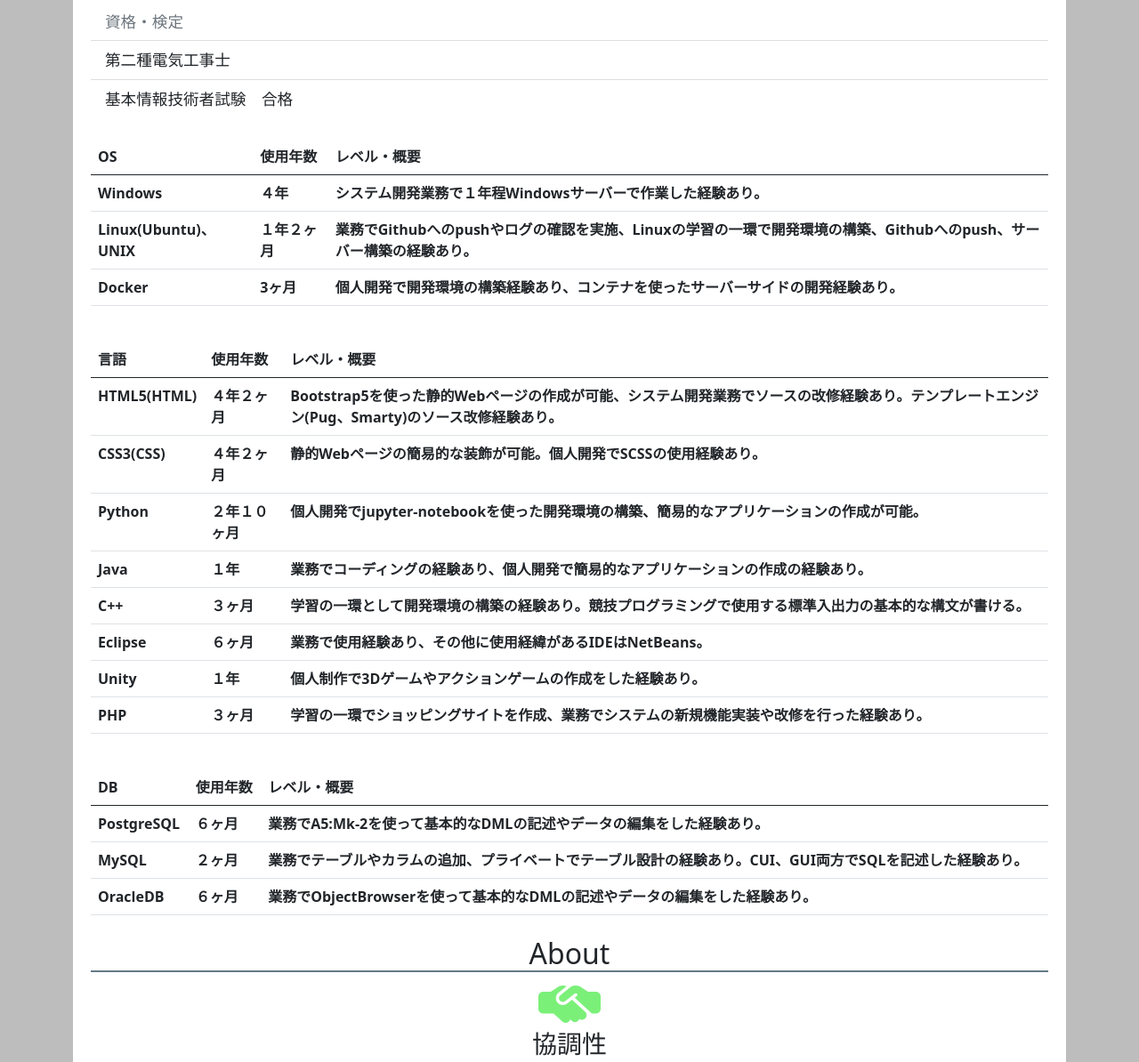
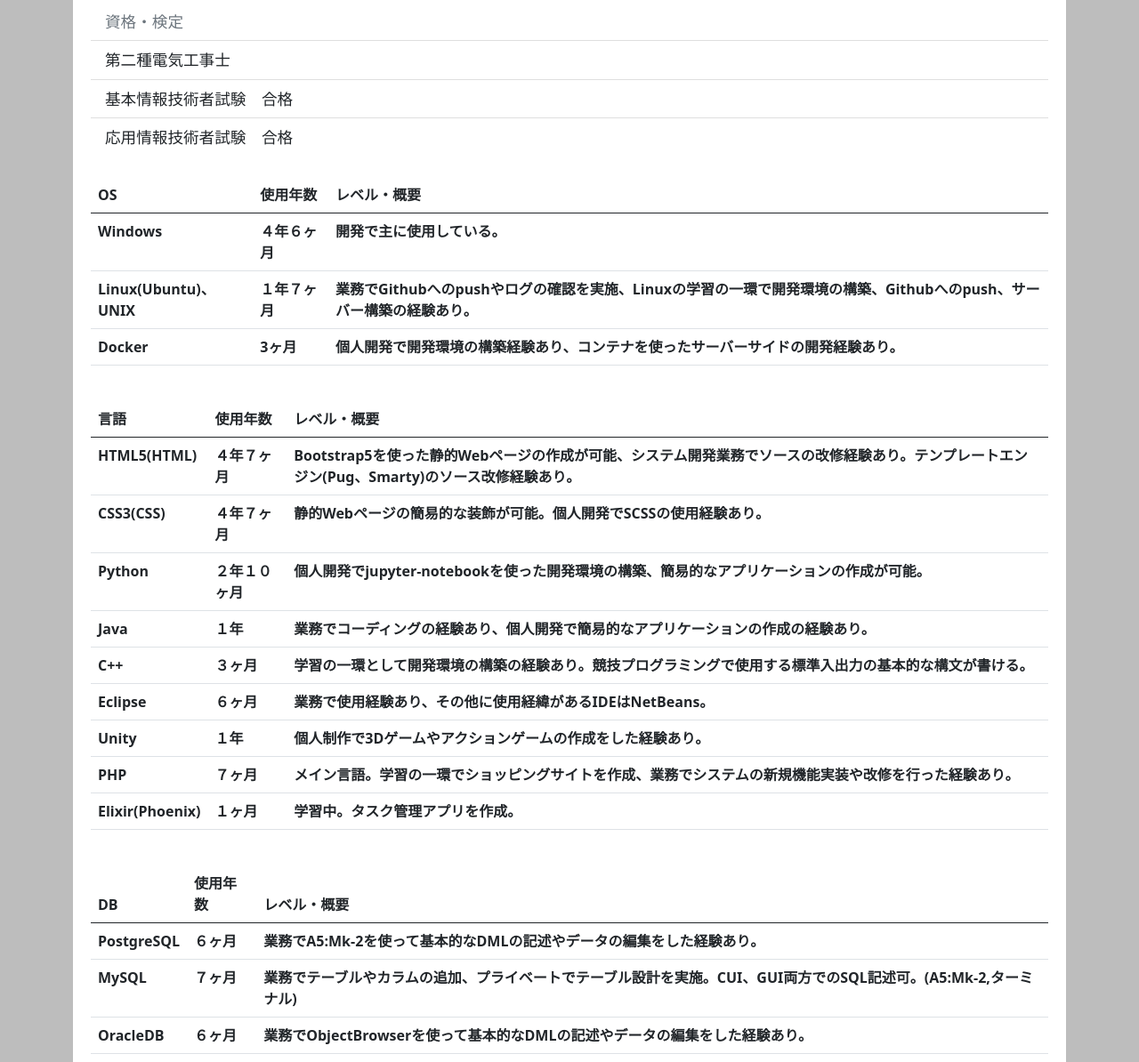
Before and after one commit to Err0r-SOZGGway/Portfolio, a website with bundled scripts: page index.html in a window 1280 px wide. Shown: the part 754-1948 px from the top of the page at 89% size. Built offline with nearby package versions, Linux system fonts and the light colour scheme.

Commit message:
文面を更新

```diff
--- a/index.html
+++ b/index.html
@@ -80,7 +80,7 @@
       <section>
         <div class="profileStyle">
           <h2 class="title" id="Profile">Profile</h2>
-          <p>年齢：２４</p>
+          <p>年齢：２５</p>
           <p id="birthTime"></p>
           <script src="js/birthDay.js"></script>
           <p>性別：男</p>
@@ -89,7 +89,7 @@
           <p>情報系の大学に入学後、プログラミングの学習を開始。<br>
             金銭的事情で大学中退後、某自動車メーカーの工場で就業しながらN予備校やPaizaなどを利用してプログラミングの学習と基本情報技術者試験の勉強を行い、IT業界に転職。<br>
             SESで約1年システム開発業務に従事したが、自社開発に勤めてみたい興味から退職。<br>
-            現在は自社開発企業にて勤務。</p>
+            現在は美容業界向けサービスの開発に従事。</p>
         </div>
 
         <div>
@@ -99,6 +99,7 @@
               <li class="list-group-item disabled" aria-disabled="true">資格・検定</li>
               <li class="list-group-item">第二種電気工事士</li>
               <li class="list-group-item">基本情報技術者試験　合格</li>
+              <li class="list-group-item">応用情報技術者試験　合格</li>
             </ul>
           </div>
 
@@ -116,12 +117,12 @@
               <tbody>
                 <tr>
                   <th>Windows</th>
-                  <th>４年</th>
-                  <th>システム開発業務で１年程Windowsサーバーで作業した経験あり。</th>
+                  <th>４年６ヶ月</th>
+                  <th>開発で主に使用している。</th>
                 </tr>
                 <tr>
                   <th>Linux(Ubuntu)、UNIX</th>
-                  <th>１年２ヶ月</th>
+                  <th>１年７ヶ月</th>
                   <th>業務でGithubへのpushやログの確認を実施、Linuxの学習の一環で開発環境の構築、Githubへのpush、サーバー構築の経験あり。</th>
                 </tr>
                 <tr>
@@ -147,12 +148,12 @@
               <tbody>
                 <tr>
                   <th>HTML5(HTML)</th>
-                  <th>４年２ヶ月</th>
+                  <th>４年７ヶ月</th>
                   <th>Bootstrap5を使った静的Webページの作成が可能、システム開発業務でソースの改修経験あり。テンプレートエンジン(Pug、Smarty)のソース改修経験あり。</th>
                 </tr>
                 <tr>
                   <th>CSS3(CSS)</th>
-                  <th>４年２ヶ月</th>
+                  <th>４年７ヶ月</th>
                   <th>静的Webページの簡易的な装飾が可能。個人開発でSCSSの使用経験あり。</th>
                 </tr>
                 <tr>
@@ -182,8 +183,13 @@
                 </tr>
                 <tr>
                   <th>PHP</th>
-                  <th>３ヶ月</th>
-                  <th>学習の一環でショッピングサイトを作成、業務でシステムの新規機能実装や改修を行った経験あり。</th>
+                  <th>７ヶ月</th>
+                  <th>メイン言語。学習の一環でショッピングサイトを作成、業務でシステムの新規機能実装や改修を行った経験あり。</th>
+                </tr>
+                <tr>
+                  <th>Elixir(Phoenix)</th>
+                  <th>１ヶ月</th>
+                  <th>学習中。タスク管理アプリを作成。</th>
                 </tr>
               </tbody>
             </table>
@@ -208,8 +214,8 @@
                 </tr>
                 <tr>
                   <th>MySQL</th>
-                  <th>２ヶ月</th>
-                  <th>業務でテーブルやカラムの追加、プライベートでテーブル設計の経験あり。CUI、GUI両方でSQLを記述した経験あり。</th>
+                  <th>７ヶ月</th>
+                  <th>業務でテーブルやカラムの追加、プライベートでテーブル設計を実施。CUI、GUI両方でのSQL記述可。(A5:Mk-2,ターミナル)</th>
                 </tr>
                 <tr>
                   <th>OracleDB</th>
@@ -263,15 +269,15 @@
               <ul class="projectContent">
                 <li>使用言語・FW・DBなど</li>
                   <p>PHP7,Smarty,jQuery,MySQL</p>
-                  <p>Git(TortoiseGit),SVN(TortoiseSVN)</p>
-                  <p>nginx</p>
-                  <p>AWS(Lightsail)</p>
+                  <p>Git(TortoiseGit)</p>
+                  <p>nginx,apache</p>
+                  <p>AWS(EC2,Lightsail)</p>
                 <li>期間</li>
-                  <p>２ヶ月</p>
+                  <p>７ヶ月</p>
                 <li>概要</li>
                   <p>美容院や美容サロンに公式アプリやサロンのシステムの一元管理などのサービスを提供するサブスクリプション型のサービスにて、新規機能の設計、開発や改修を行っている。</p>
                 <li>担当業務・経験業務</li>
-                  <p>設計、コーディング、DBのテーブル設計、テスト項目作成、工数見積り、WordPressアップデート</p>
+                  <p>設計、コーディング、DBのテーブル設計、テスト項目作成、工数見積り、WordPressアップデート、ホームページのサーバー設定変更、ドキュメントのメンテナンス、問い合わせ対応</p>
               </ul>
             </div>
           </div>
```
